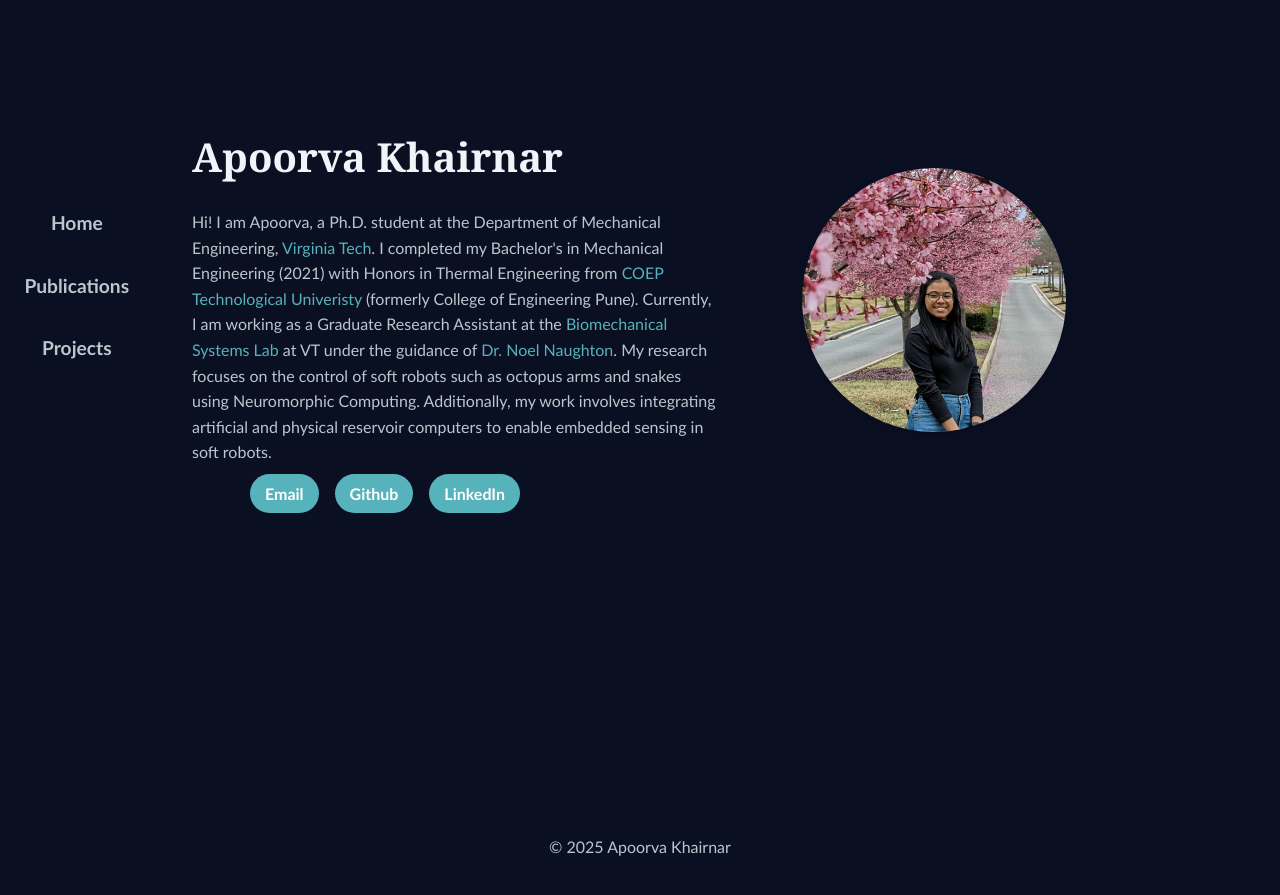
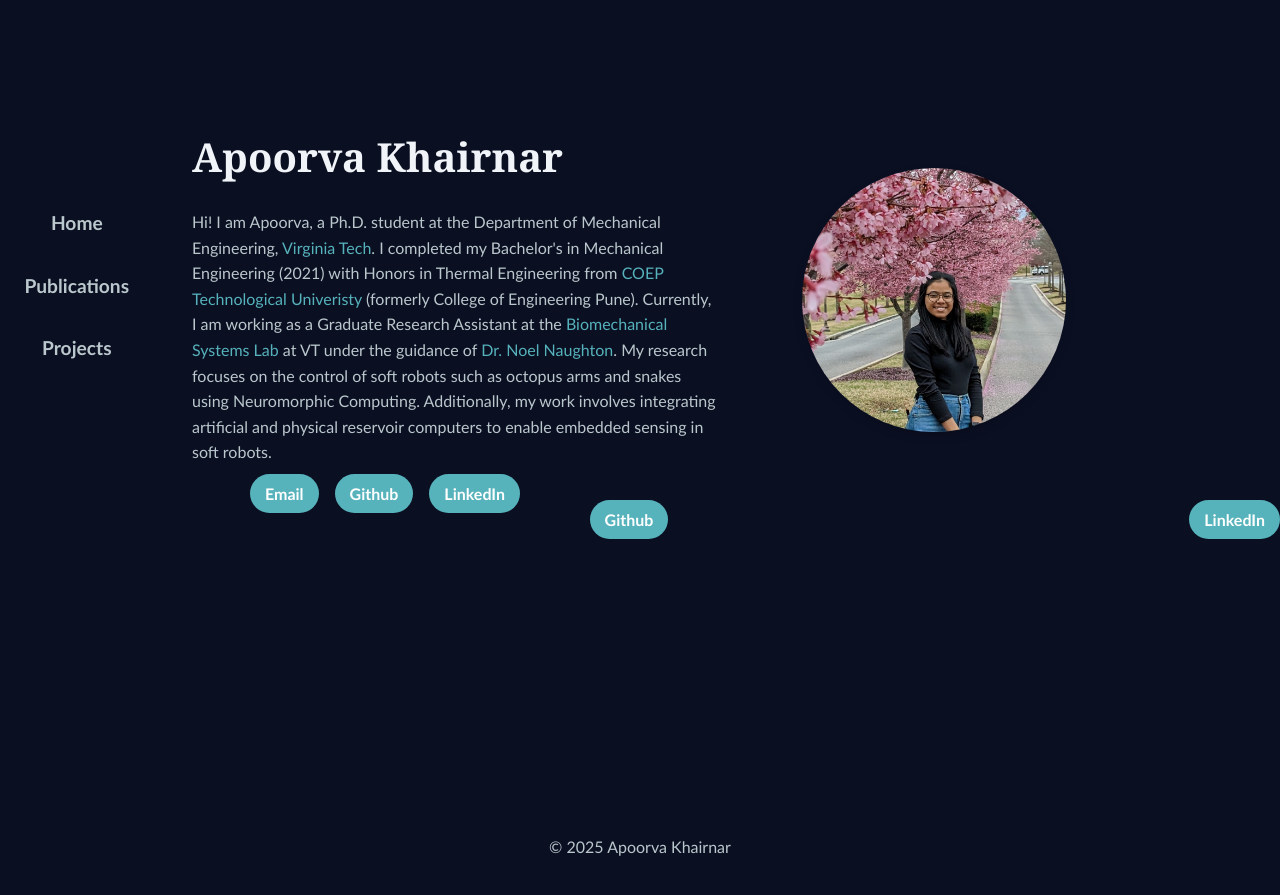
Before and after one commit to apoorvakhairnar/apoorvakhairnar.github.io, a Jekyll site: the page built from index.md, in a window 1280 px wide. Shown: the top 895 px of the page. Built offline with Jekyll 4.4.1, drawn with Linux system fonts in a browser that asks for light colours.

Commit message:
modified:   assets/css/home_style.css

```diff
--- a/assets/css/home_style.css
+++ b/assets/css/home_style.css
@@ -50,11 +50,21 @@
   padding: 1rem;
   margin-top: 2rem;
 }
+
+.content_mobile .profile-photo img {
+  margin-left: 5%;
+  margin-top: 50px;
+  width: 90%;
+  height: auto;
+  border-radius: 50%;
+  box-shadow: 0 4px 10px rgba(0,0,0,0.15);
+}
+
 .buttons_mobile {
-  display: none;
-  gap: 0.75rem;
-  flex-direction: column;
-  margin: 1.5rem 0;
+  margin-left: auto;
+  display: flex;
+  justify-content: space-between;
+  width: 100%;
 }
 .buttons_mobile .button a {
   background: var(--color-accent);
```
